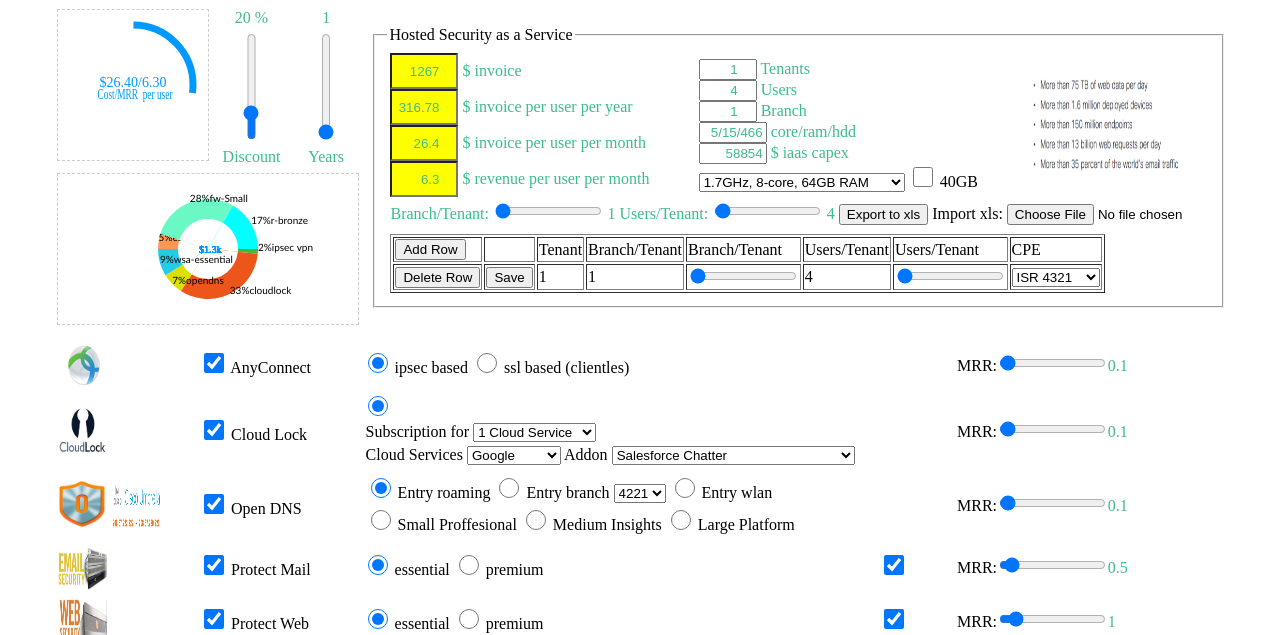
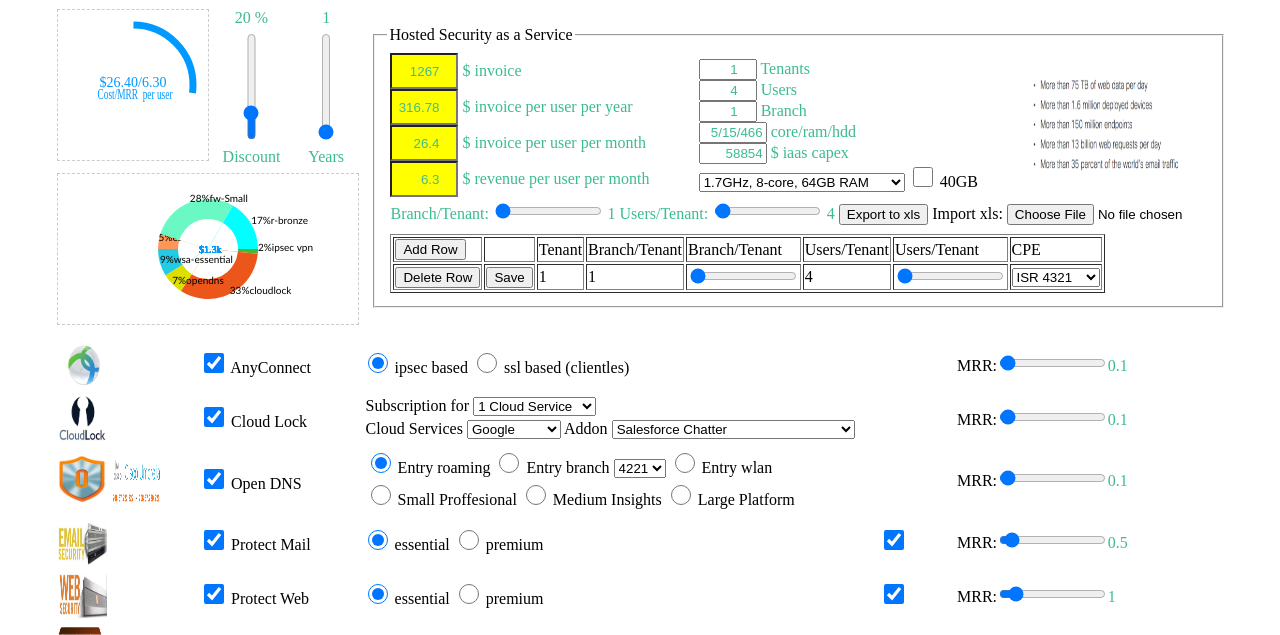
Before and after one commit to jzimet/jzimet.github.io, a plain HTML site: page hss.html in a window 1280 px wide. Shown: the part 93-728 px from the top of the page. Drawn offline with Linux system fonts and the light colour scheme.

Commit message:
Add files via upload

```diff
--- a/hss.html
+++ b/hss.html
@@ -186,7 +186,6 @@
 <label for "cloudlock">Cloud Lock</label>
 </td>
 <td>
-<input type = "radio" style="height:20px;width:20px" name = "cloudlock" id="cloudlockradio" value="cloudlock" checked="checked" onchange="calculate()">
 <table>
 <tr>
 <td>
```
